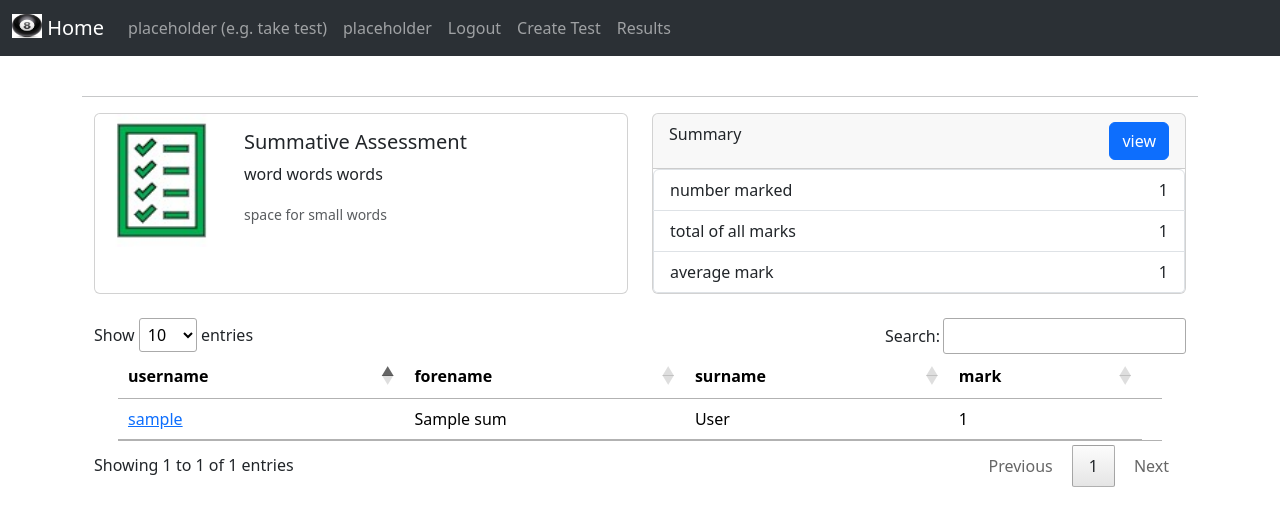
After one commit to Iron-Chef/Automated_Assessment_Tool, a Flask app: page /results_s in a window 1280 px wide. The commit adds this page. Shown: the top 526 px of the page. Run offline with Flask 3, Linux system fonts and the light colour scheme; a user stored in the database is signed in; tables that the repository leaves empty hold one stand-in row (values such as "Sample post"); some libraries are stand-ins or nearby versions.

Commit message:
Fix merge conflicts

```diff
--- a/app/routes.py
+++ b/app/routes.py
@@ -1,8 +1,10 @@
 from flask import render_template, flash, redirect, url_for, request, g,session
 from flask_login import current_user, login_user, logout_user, login_required
 from werkzeug.urls import url_parse
-from app.models import User,Test, Multiplechoice, FormativeAttempt
-from app.forms import LoginForm, CreateTestForm, QuestionForm,SubmitAttemptForm
+from sqlalchemy import *
+from app.models import User,Test, Multiplechoice, FormativeAttempt,Results_sum
+from app.forms import LoginForm, CreateTestForm, QuestionForm, SubmitAttemptForm
+
 from app import app,db
 
 @app.route('/login', methods = ['GET', 'POST'])
@@ -160,6 +162,7 @@ def question_list():
 
     return render_template('question_list.html',questions=questions)
 
+
 @app.route("/test_list",methods=['GET'])
 def test_list():
     tests=Test.query.all()
@@ -250,3 +253,22 @@ def attempt_test(test_id):
     flash('Test Submit Succesful!')
     return redirect(url_for('index'))
   return render_template('attempt_test.html',title='Attempt Test',form=form,test=test,question_1=question_1,question_2=question_2,question_3=question_3,question_4=question_4,question_5=question_5)
+
+@app.route("/results_s", methods=['GET'])
+@login_required
+def results_s():
+    results_sum = Results_sum.query.all()
+    num_marked = len(Results_sum.query.all())
+    total_mark = Results_sum.query.with_entities(func.sum(Results_sum.mark).label('total')).first().total
+    average_mark = int(total_mark/num_marked)
+
+    return render_template('results_s.html', title='Results', results_sum=results_sum, num_marked=num_marked, total_mark=total_mark, average_mark=average_mark)
+
+@app.route("/results_s/<int:user_id>", methods=['GET'])
+@login_required
+def results_student(user_id):
+
+    individ_results = Results_sum.query.filter_by(user_id=user_id).first_or_404()
+    entries = Results_sum.query.filter_by(user_id=user_id).all()
+    count_entries = len(Results_sum.query.filter_by(user_id=user_id).all())
+    return render_template('res_student.html', title='Student results', individ_results=individ_results, entries=entries, count_entries=count_entries)
--- a/app/templates/base.html
+++ b/app/templates/base.html
@@ -12,7 +12,11 @@
     <link href="https://cdn.jsdelivr.net/npm/bootstrap@5.3.0-alpha1/dist/css/bootstrap.min.css" rel="stylesheet" integrity="sha384-GLhlTQ8iRABdZLl6O3oVMWSktQOp6b7In1Zl3/Jr59b6EGGoI1aFkw7cmDA6j6gD" crossorigin="anonymous">
 
 
-    <link rel="stylesheet" href="{{ url_for('static', filename='css/main.css') }}">
+    <!-- <link rel="stylesheet" type="text/css" href="https://cdn.datatables.net/1.10.25/css/dataTables.bootstrap5.css"> -->
+    <link href="https://cdn.datatables.net/v/dt/dt-1.13.4/datatables.min.css" rel="stylesheet"/>
+
+
+    <!-- <link rel="stylesheet" href="{{ url_for('static', filename='css/main.css') }}"> -->
     {% if title %}
     <title> {{ title }} </title></title>
     {% else %}
@@ -56,7 +60,11 @@
     <!-- accessed 02-01-2023  https://getbootstrap.com/docs/5.3/getting-started/introduction/ -->
     <script src="https://cdn.jsdelivr.net/npm/@popperjs/core@2.11.6/dist/umd/popper.min.js" integrity="sha384-oBqDVmMz9ATKxIep9tiCxS/Z9fNfEXiDAYTujMAeBAsjFuCZSmKbSSUnQlmh/jp3" crossorigin="anonymous"></script>
     <script src="https://cdn.jsdelivr.net/npm/bootstrap@5.3.0-alpha1/dist/js/bootstrap.bundle.min.js" integrity="sha384-w76AqPfDkMBDXo30jS1Sgez6pr3x5MlQ1ZAGC+nuZB+EYdgRZgiwxhTBTkF7CXvN" crossorigin="anonymous"></script>
-
+    <script type="text/javascript" charset="utf8" src="https://code.jquery.com/jquery-3.6.0.min.js"></script>
+    <script type="text/javascript" charset="utf8" src="https://cdn.datatables.net/1.10.25/js/jquery.dataTables.js"></script>
+    <script type="text/javascript" charset="utf8" src="https://cdn.datatables.net/1.10.25/js/dataTables.bootstrap5.js"></script>
+    <script src="https://cdn.datatables.net/v/dt/dt-1.13.4/datatables.min.js"></script>
+    {% block scripts %}{% endblock %}
 
 </body>
 </html>
--- a/app/templates/navbar.html
+++ b/app/templates/navbar.html
@@ -35,6 +35,9 @@
                     <li class="nav-item">
                         <a class="nav-link" href="{{ url_for('create_test') }}">Create Test</a>
                     </li>
+                    <li class="nav-item">
+                        <a class="nav-link" href="{{ url_for('results_s') }}">Results</a>
+                    </li>
                 {% else %}
                     <li class="nav-item">
                         <a class="nav-link" href="">placeholder</a>
--- /dev/null
+++ b/app/templates/results_s.html
@@ -0,0 +1,93 @@
+{% extends "base.html" %}
+
+{% block content %}
+    <div class="container">
+
+        <div class="row row-cols-1 row-cols-md-2 g-4">
+            <div class="col">
+                <div class="card h-100">
+                    <div class="row g-0">
+                        <div class="col-md-3">
+                            <img src="{{ url_for('static', filename='test.jpg' ) }}"  class="img-fluid rounded-start" width="160" height="100" >
+                        </div>
+                        <div class="col-md-8">
+                            <div class="card-body">
+                                <h5 class="card-title">Summative Assessment</h5>
+                                <p class="card-text">word words words</p>
+                                <p class="card-text"><small class="text-muted">space for small words</small></p>
+                            </div>
+                        </div>
+                    </div>
+                </div>
+            </div>
+            <div class="col">
+                <div class="card h-100" >
+                    <div class="card-header d-flex justify-content-between">Summary <a href="#" class="btn btn-primary">view</a></div>
+                    <ul class="list-group">
+                        <li class="list-group-item d-flex justify-content-between align-items-center">
+                        number marked
+                        <span class="list-group-flush"> {{ num_marked }} </span>
+                        </li>
+                        <li class="list-group-item d-flex justify-content-between align-items-center">
+                            total of all marks
+                            <span class="list-group-flush"> {{ total_mark }} </span>
+                        </li>
+                        <li class="list-group-item d-flex justify-content-between align-items-center">
+                            average mark
+                            <span class="list-group-flush"> {{ average_mark }} </span>
+                        </li>
+                    </ul>
+                </div>
+            </div>
+
+        </div>
+        <br>
+
+        <table id="data" class="table">
+            <thead>
+                <tr>
+                    <th>username</th>
+                    <th>forename</th>
+                    <th>surname</th>
+                    <th>mark</th>
+                    <th></th>
+                </tr>
+            </thead>
+            <tbody>
+                {% for res in results_sum %}
+                    <tr>
+                        <td><a href="{{ url_for('results_student', user_id=res.user_id) }}">{{ res.username }} </a> </td>
+                        <td>{{ res.forename }}</td>
+                        <td>{{ res.surname }}</td>
+                        <td>{{ res.mark }}</td>
+
+
+                    </tr>
+                {% endfor %}
+            </tbody>
+        </table>
+
+
+
+
+    </div>
+
+{% endblock %}
+
+<!-- adapted from Miguel Grinerg 'Beautiful interactive tables for your Flask Templates' -->
+<!-- accessed 18-03-2023  https://blog.miguelgrinberg.com/post/beautiful-interactive-tables-for-your-flask-templates -->
+
+{% block scripts %}
+  <script>
+    $(document).ready(function () {
+      $('#data').DataTable({
+        columns: [
+          null,
+          null,
+          null,
+          null
+        ],
+      });
+    });
+  </script>
+{% endblock %}
```
Also changed, not shown: app/models.py (+13 -1 lines), app/templates/res_student.html (added, +97 -0 lines), app/static/student.jpg (added), app/static/test.jpg (added).
